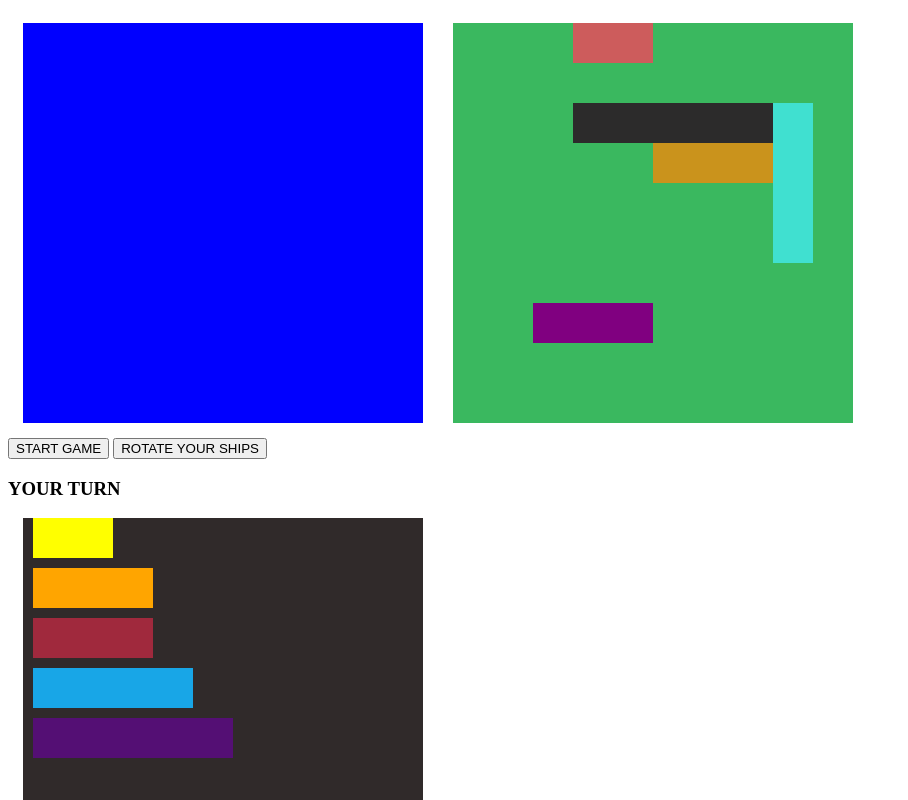
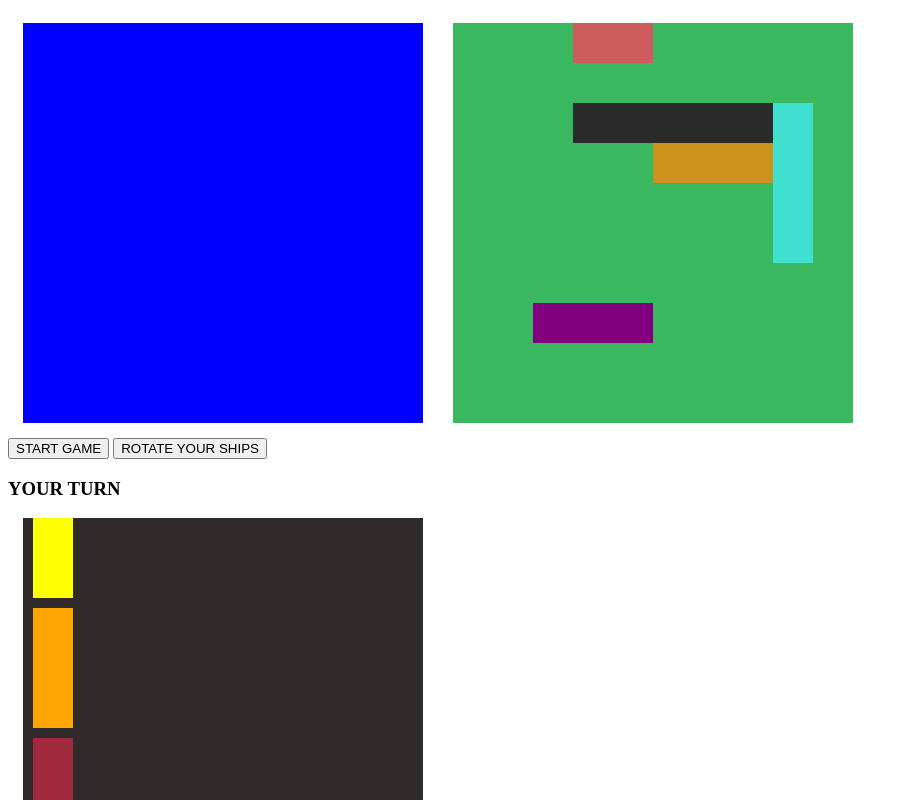
Before and after one commit to MeganClo/battleship, a plain HTML site: page index.html in a window 1280 px wide. Both pictures are taken after a click on the button "ROTATE YOUR SHIPS". Shown: the top 800 px of the page, without its empty margins (0-908 px from the left). Drawn offline with Linux system fonts and the light colour scheme.

Commit message:
horizontal/vertical

```diff
--- a/app.js
+++ b/app.js
@@ -125,24 +125,32 @@ for (let i = 0; i < shipArr.length; i++) {
 
 function rotateShip() {
     if (isHorizontal) {
-        for (let i = 0; i < shipArr.length; i++) {
-            console.log(shipArr[i].name);
-            (shipArr[i].name).classList.add(`${shipArr[i].name}-container-vertical`);
-            (shipArr[i].name).classList.remove(`${shipArr[i].name}-container`);
+        // for (let i = 0; i < shipArr.length; i++) {
+        //     console.log(shipArr[i].name);
+        //     (shipArr[i].name).classList.add(`${shipArr[i].name}-container-vertical`);
+        //     (shipArr[i].name).classList.remove(`${shipArr[i].name}-container`);
             // (shipArr[i].name).classList.toggle(`${shipArr[i].name}-container-vertical`);
             // isHorizontal = false
-        }
-        // destroyer.classList.toggle("destroyer-container-vertical");
-        // isHorizontal = false
+        // }
+        destroyer.classList.toggle("destroyer-container-vertical");
+        submarine.classList.toggle("submarine-container-vertical");
+        cruiser.classList.toggle("cruiser-container-vertical");
+        battleship.classList.toggle("battleship-container-vertical");
+        carrier.classList.toggle("carrier-container-vertical");
+        isHorizontal = false
     }
     if (!isHorizontal) {
-        console.log(shipArr[i].name)
+        // console.log(shipArr[i].name)
         // for (let i = 0; i < shipArr.length; i++) {
         //     (shipArr[i].name).classList.toggle(`${shipArr[i].name}-container`);
         //     isHorizontal = true
         // }
-        // destroyer.classList.toggle("destroyer-container");
-        // isHorizontal = true
+        destroyer.classList.toggle("destroyer-container");
+        submarine.classList.toggle("submarine-container");
+        cruiser.classList.toggle("cruiser-container");
+        battleship.classList.toggle("battleship-container");
+        carrier.classList.toggle("carrier-container");
+        isHorizontal = true
     }
 }
 
--- a/style.css
+++ b/style.css
@@ -106,8 +106,8 @@
 }
 
 .carrier-container-vertical {
-    width: 200px;
-    height: 40px;
+    width: 40px;
+    height: 200px;
     background-color: rgb(84, 15, 116);
     margin: 10px;
     display: flex;
```
